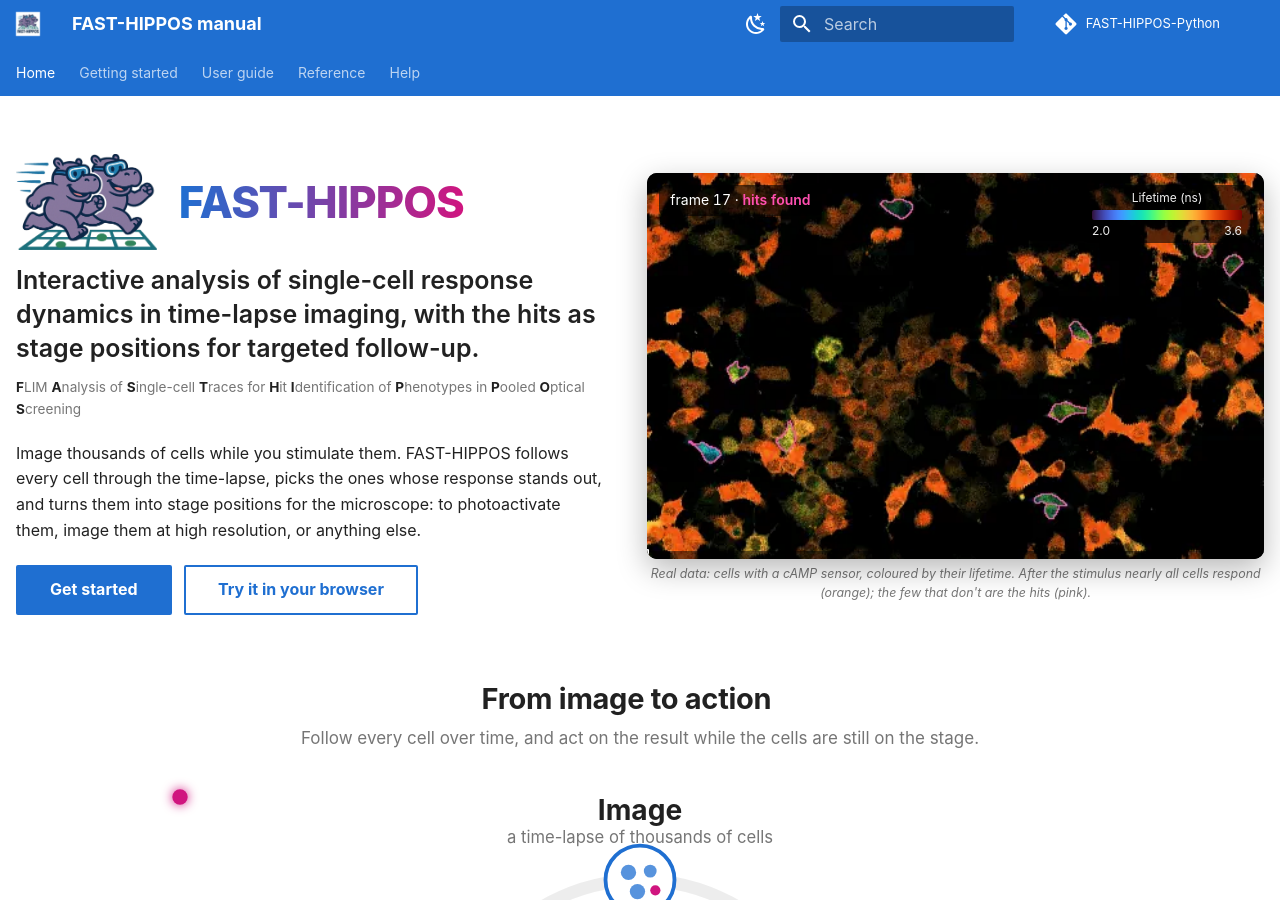
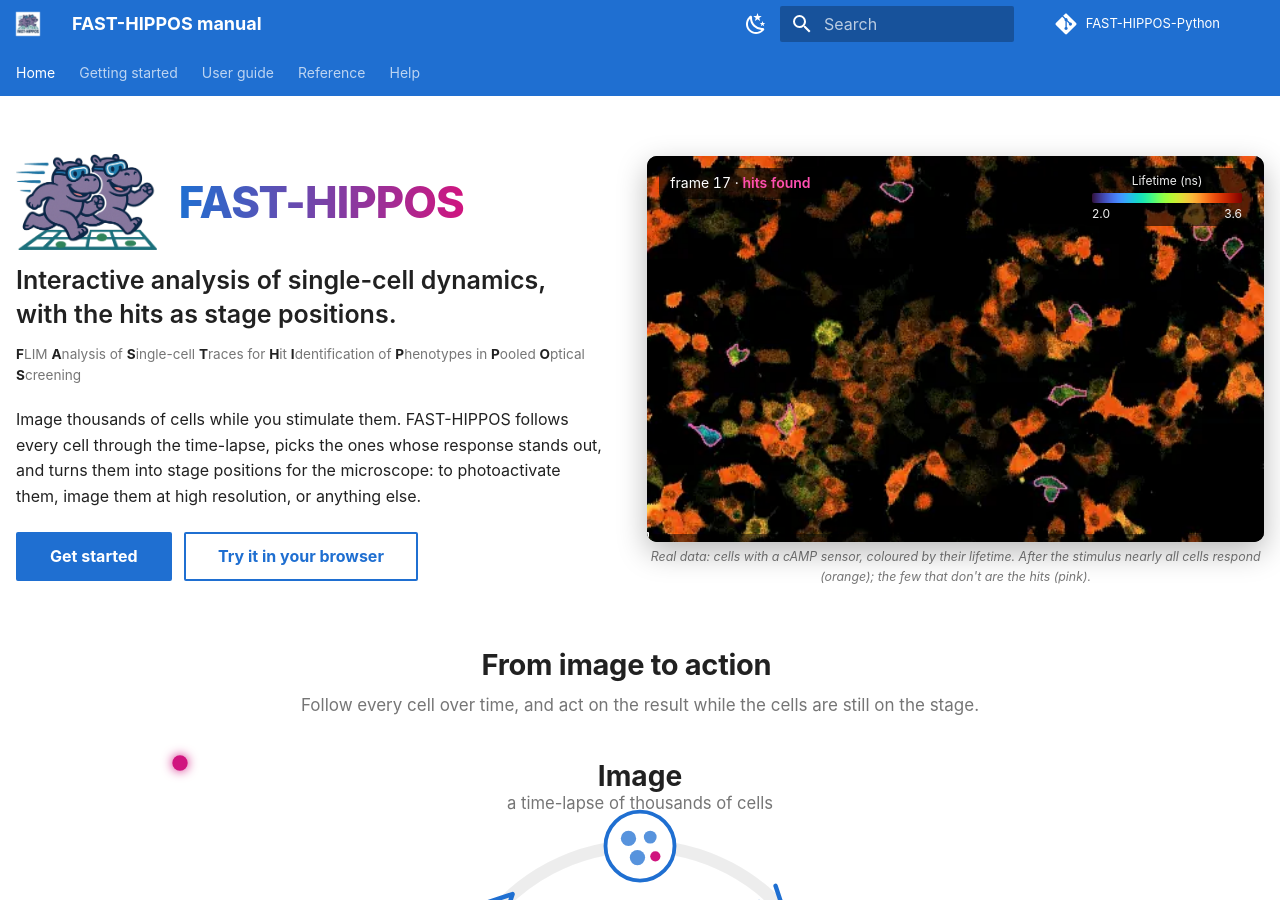
Before and after one commit to Jalink-lab/FAST-HIPPOS-Python, an MkDocs documentation site: the page built from manual/index.md, in a window 1280 px wide and 900 px high. Built offline with MkDocs 1.6.1 and Material for MkDocs 9.7.7, drawn with Linux system fonts in a browser that asks for light colours; comment, search, counter and statistics services are not loaded.

Commit message:
Manual home page: a shorter tagline
Co-Authored-By: Claude Opus 5.5 <noreply@anthropic.com>

```diff
--- a/manual/index.md
+++ b/manual/index.md
@@ -10,7 +10,7 @@ hide: [navigation, toc]
 <img class="no-lightbox" src="images/logo_hippos.png" alt="The FAST-HIPPOS logo: two hippos with goggles running over a grid" width="640" height="437">
 <h1 id="fast-hippos">FAST-HIPPOS</h1>
 </div>
-<p class="fh-tagline">Interactive analysis of single-cell response dynamics in time-lapse imaging, with the hits as stage positions for targeted follow-up.</p>
+<p class="fh-tagline">Interactive analysis of single-cell dynamics, with the hits as stage positions.</p>
 <p class="fh-acronym"><b>F</b>LIM <b>A</b>nalysis of <b>S</b>ingle-cell <b>T</b>races for <b>H</b>it <b>I</b>dentification of
 <b>P</b>henotypes in <b>P</b>ooled <b>O</b>ptical <b>S</b>creening</p>
 <p>Image thousands of cells while you stimulate them. FAST-HIPPOS follows every cell through the time-lapse, picks the
```
